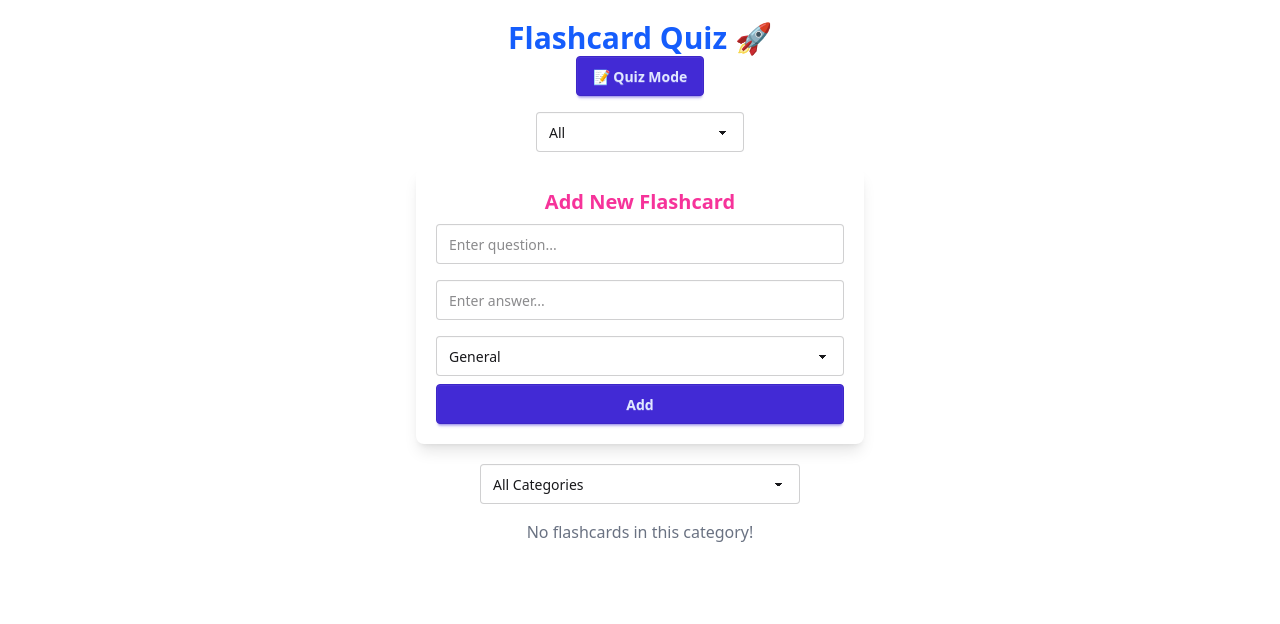
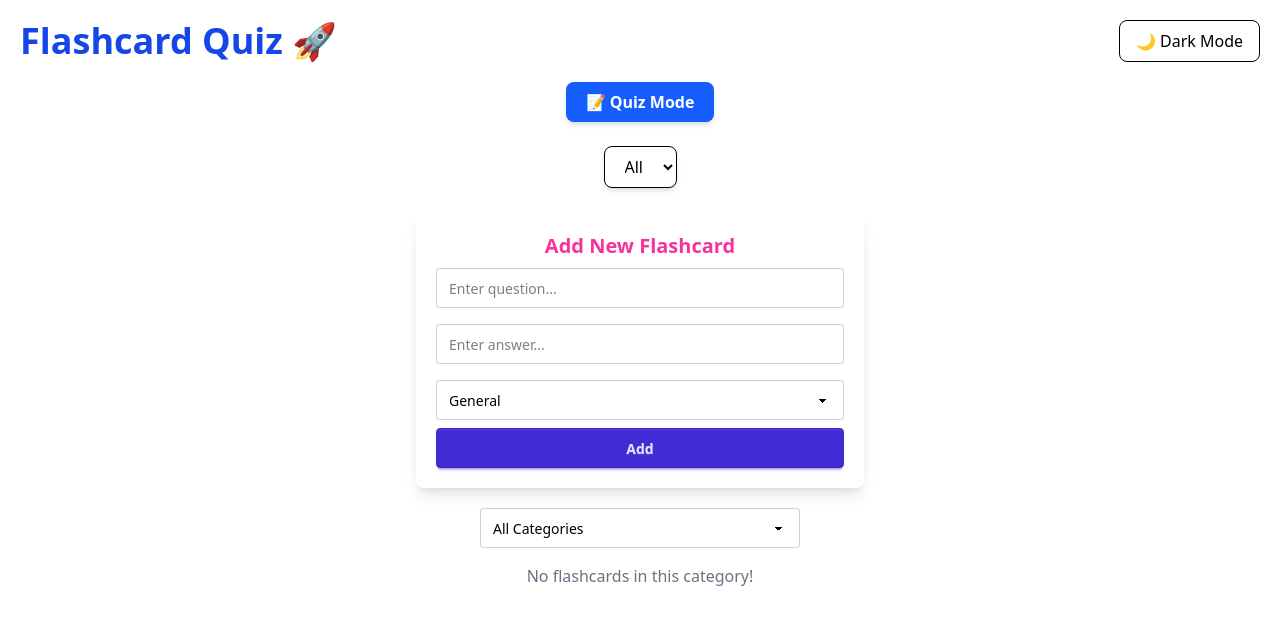
Before and after one commit to TanushreeMohanty/QuizDeck, a React (Vite) app: page / in a window 1280 px wide. Shown: the top 624 px of the page. Built offline with nearby package versions, Linux system fonts and the light colour scheme.

Commit message:
Dark Mode Toggle

```diff
--- a/src/App.jsx
+++ b/src/App.jsx
@@ -1,4 +1,4 @@
-import { useState } from "react";
+import { useState, useEffect } from "react";
 import FlashcardForm from "./components/FlashcardForm";
 import FlashcardList from "./components/FlashcardList";
 import QuizMode from "./components/QuizMode";
@@ -8,6 +8,14 @@ export default function App() {
   const [editingFlashcard, setEditingFlashcard] = useState(null);
   const [quizMode, setQuizMode] = useState(false);
   const [selectedCategory, setSelectedCategory] = useState("All");
+  const [darkMode, setDarkMode] = useState(() => {
+    return localStorage.getItem("darkMode") === "true";
+  });
+
+  useEffect(() => {
+    document.documentElement.classList.toggle("dark", darkMode);
+    localStorage.setItem("darkMode", darkMode);
+  }, [darkMode]);
 
   const addOrUpdateFlashcard = (newFlashcard) => {
     setFlashcards((prev) =>
@@ -16,7 +24,6 @@ export default function App() {
         : [...prev, newFlashcard]
     );
   };
-
 
   const deleteFlashcard = (id) => {
     setFlashcards(flashcards.filter((flashcard) => flashcard.id !== id));
@@ -29,21 +36,44 @@ export default function App() {
   const categories = ["All", ...new Set(flashcards.map((fc) => fc.category))];
 
   return (
-    <div className="container mx-auto p-5">
-      <h1 className="text-3xl font-bold text-center text-blue-600">Flashcard Quiz 🚀</h1>
+    <div
+      className={`min-h-screen p-5 transition-all duration-300 ${
+        darkMode ? "bg-gray-900 text-white" : "bg-white text-black"
+      }`}
+    >
+      {/* Header Section */}
+      <div className="flex justify-between items-center mb-5">
+        <h1 className="text-4xl font-bold text-blue-700 dark:text-blue-400">
+          Flashcard Quiz 🚀
+        </h1>
+
+        {/* Dark Mode Toggle */}
+        <button
+          className="px-4 py-2 border rounded-lg transition-all duration-300
+          hover:bg-gray-200 dark:hover:bg-gray-800"
+          onClick={() => setDarkMode(!darkMode)}
+        >
+          {darkMode ? "☀️ Light Mode" : "🌙 Dark Mode"}
+        </button>
+      </div>
 
       {/* Toggle Study & Quiz Mode */}
-      <div className="flex justify-center mb-4">
-        <button className="btn btn-primary" onClick={() => setQuizMode(!quizMode)}>
+      <div className="flex justify-center mb-6">
+        <button
+          className="px-5 py-2 font-semibold rounded-lg shadow-md transition-all duration-300
+          bg-blue-600 text-white hover:bg-blue-700"
+          onClick={() => setQuizMode(!quizMode)}
+        >
           {quizMode ? "📚 Study Mode" : "📝 Quiz Mode"}
         </button>
       </div>
 
-      {/* Category Selection */}
+      {/* Category Selection (Only in Study Mode) */}
       {!quizMode && (
-        <div className="flex justify-center mb-4">
+        <div className="flex justify-center mb-6">
           <select
-            className="select select-bordered w-52"
+            className="px-4 py-2 border rounded-lg shadow-md transition-all duration-300
+            bg-white dark:bg-gray-800 text-black dark:text-white"
             value={selectedCategory}
             onChange={(e) => setSelectedCategory(e.target.value)}
           >
@@ -56,14 +86,22 @@ export default function App() {
         </div>
       )}
 
-      {/* Conditionally Render Study Mode or Quiz Mode */}
+      {/* Conditional Rendering: Study Mode or Quiz Mode */}
       {quizMode ? (
         <QuizMode flashcards={flashcards} />
       ) : (
         <>
-          <FlashcardForm onSave={addOrUpdateFlashcard} editingFlashcard={editingFlashcard} setEditingFlashcard={setEditingFlashcard} />
+          <FlashcardForm
+            onSave={addOrUpdateFlashcard}
+            editingFlashcard={editingFlashcard}
+            setEditingFlashcard={setEditingFlashcard}
+          />
           <FlashcardList
-            flashcards={selectedCategory === "All" ? flashcards : flashcards.filter((fc) => fc.category === selectedCategory)}
+            flashcards={
+              selectedCategory === "All"
+                ? flashcards
+                : flashcards.filter((fc) => fc.category === selectedCategory)
+            }
             onEdit={editFlashcard}
             onDelete={deleteFlashcard}
           />
--- a/src/components/QuizMode.jsx
+++ b/src/components/QuizMode.jsx
@@ -56,7 +56,7 @@ export default function QuizMode({ flashcards }) {
           )}
 
           <button className="btn btn-accent mt-4" onClick={() => setShowAnswer(!showAnswer)}>
-            {showAnsswer ? "Hide Answer" : "Show Answer"}
+            {showAnswer ? "Hide Answer" : "Show Answer"}
           </button>
 
           {/* Timer UI */}
```
